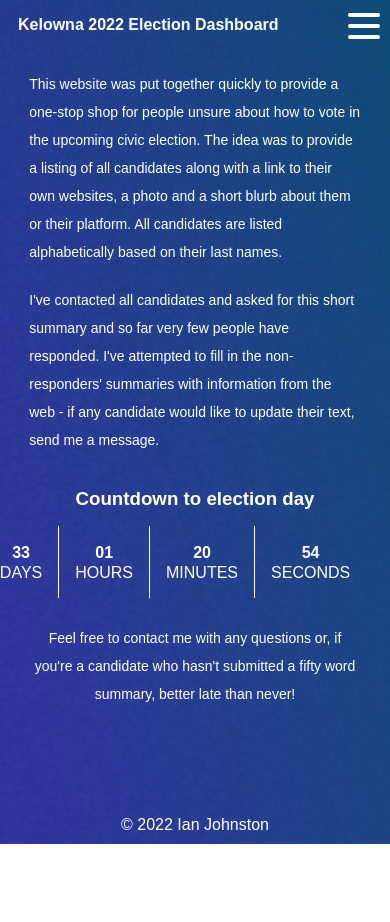
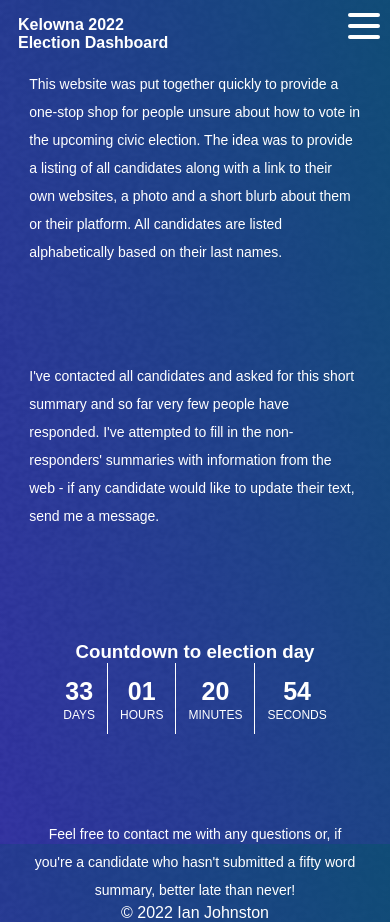
Before and after one commit to ianjojo/kelowna-election-2022, a React (Create React App) app: page / in a window 390 px wide. Before the commit the page ends 844 px from the top, so only its background shows below. Built offline with nearby package versions, Linux system fonts and the light colour scheme; a web font is replaced by a local one.

Commit message:
adjusting more responsive styles

```diff
--- a/src/App.js
+++ b/src/App.js
@@ -23,7 +23,11 @@ function App() {
       <Router>
         <h1 className='mobile-title'>
           <Link to='/'>
-            <span className='bold'> Kelowna 2022 Election</span> Dashboard
+            <span className='bold'>
+              {" "}
+              Kelowna 2022 <br /> Election
+            </span>{" "}
+            Dashboard
           </Link>
         </h1>
         <header className='header'>
--- a/src/styles/App.css
+++ b/src/styles/App.css
@@ -37,7 +37,8 @@ h5 {
   margin: 10px;
   padding: 10px;
   background-color: white;
-  transition: 0.1s transform linear; }
+  filter: brightness(0.9);
+  transition: 0.1s all linear; }
   @media (max-width: 833px) {
     .candidate {
       width: 50%;
@@ -46,7 +47,7 @@ h5 {
       height: 330px; } }
 
 .candidate:hover {
-  transform: scale(1.05); }
+  filter: brightness(1); }
 
 img {
   border-radius: 0px;
@@ -327,11 +328,12 @@ li {
 .intropage {
   display: flex;
   flex-direction: column;
-  justify-content: space-between; }
+  justify-content: space-between;
+  height: 100vh; }
 
 .intro {
   width: 700px;
-  font-size: 14px;
+  font-size: 16px;
   margin: 0 auto;
   padding: 10px; }
   @media (max-width: 1100px) {
@@ -380,7 +382,8 @@ li {
   padding: 0; }
   @media (max-width: 500px) {
     #countdown ul {
-      width: 350px; } }
+      width: 350px;
+      margin: 0 auto; } }
 
 #countdown {
   padding: 0;
@@ -416,17 +419,21 @@ li {
   @media (max-width: 500px) {
     #countdown li {
       padding: 1em 1em;
-      margin: 0; } }
+      margin: 0;
+      font-size: 12px; } }
 
 #countdown li span {
   text-align: center;
   display: block;
-  font-size: 3rem;
+  font-size: 2.5rem;
   font-weight: bold;
   padding: 2px; }
   @media (max-width: 833px) {
     #countdown li span {
       font-size: calc(3.375rem * var(--smaller)); } }
+  @media (max-width: 500px) {
+    #countdown li span {
+      font-size: 25px; } }
 
 .emoji {
   display: none;
--- a/src/styles/partials/_candidate.scss
+++ b/src/styles/partials/_candidate.scss
@@ -43,7 +43,9 @@ h5 {
   margin: 10px;
   padding: 10px;
   background-color: white;
-  transition: 0.1s transform linear;
+  filter: brightness(0.9);
+
+  transition: 0.1s all linear;
 
   @include tablet {
     width: 50%;
@@ -54,7 +56,7 @@ h5 {
 }
 
 .candidate:hover {
-  transform: scale(1.05);
+  filter: brightness(1);
 }
 img {
   border-radius: 0px;
--- a/src/styles/partials/_intro.scss
+++ b/src/styles/partials/_intro.scss
@@ -2,11 +2,12 @@
   display: flex;
   flex-direction: column;
   justify-content: space-between;
+  height: 100vh;
 }
 
 .intro {
   width: 700px;
-  font-size: 14px;
+  font-size: 16px;
   margin: 0 auto;
   padding: 10px;
 
@@ -64,6 +65,7 @@
 
   @include large-mobile {
     width: 350px;
+    margin: 0 auto;
   }
 }
 #countdown {
@@ -107,18 +109,23 @@
   @include large-mobile {
     padding: 1em 1em;
     margin: 0;
+    font-size: 12px;
   }
 }
 
 #countdown li span {
   text-align: center;
   display: block;
-  font-size: 3rem;
+  font-size: 2.5rem;
   font-weight: bold;
   padding: 2px;
 
   @include tablet {
     font-size: calc(3.375rem * var(--smaller));
+  }
+
+  @include large-mobile {
+    font-size: 25px;
   }
 }
 
```
